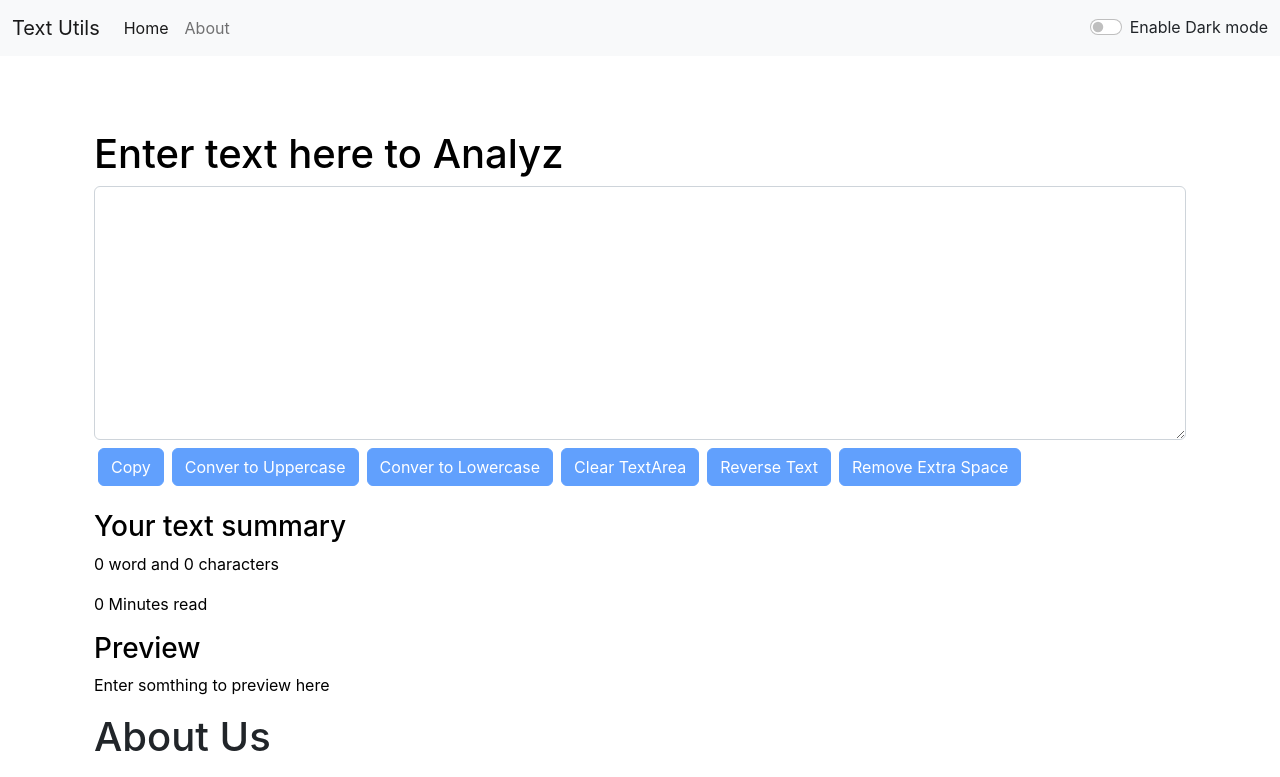
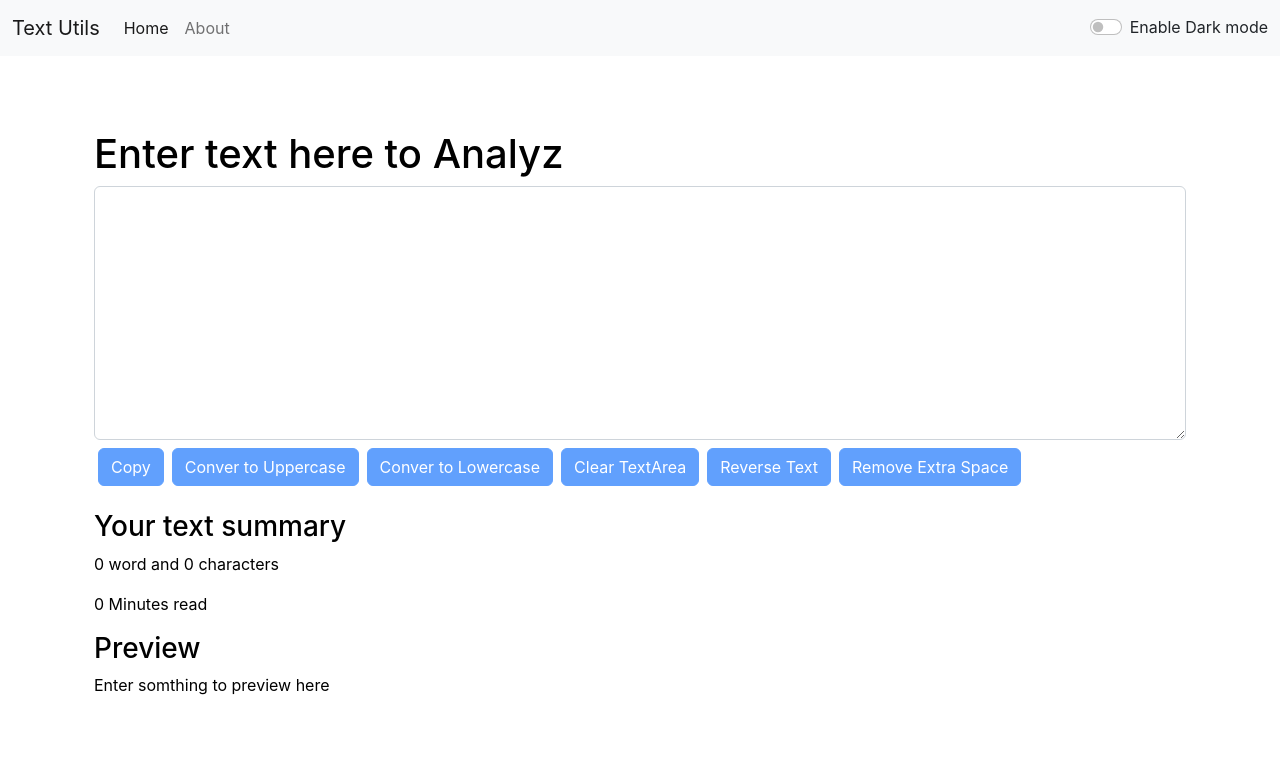
Before and after one commit to VidyaSagarMehar/React-Text-Utils, a React (Create React App) app: page / in a window 1280 px wide. Shown: the top 777 px of the page. Built offline with nearby package versions, Linux system fonts and the light colour scheme.

Commit message:
removing git deployment

```diff
--- a/package.json
+++ b/package.json
@@ -1,5 +1,4 @@
 {
-  "homepage": "https://VidyaSagarMehar.github.io/React-Text-Utils",
   "name": "textutils",
   "version": "0.1.0",
   "private": true,
@@ -15,8 +14,6 @@
     "web-vitals": "^2.1.4"
   },
   "scripts": {
-    "predeploy": "npm run build",
-    "deploy": "gh-pages -d build",
     "start": "react-scripts start",
     "build": "react-scripts build",
     "test": "react-scripts test",
--- a/src/App.js
+++ b/src/App.js
@@ -1,5 +1,5 @@
 import './App.css';
-import About from './components/About';
+// import About from './components/About';
 import Navbar from './components/Navbar';
 import TextForm from './components/TextForm';
 import React, { useState } from 'react';
@@ -41,7 +41,7 @@ export default function App() {
 					heading="Enter text here to Analyz"
 					mode={mode}
 				/>
-				<About />
+				{/* <About /> */}
 			</div>
 		</>
 	);
```
Also changed, not shown: 1 other file (tests, documents, lock files or other folders).
